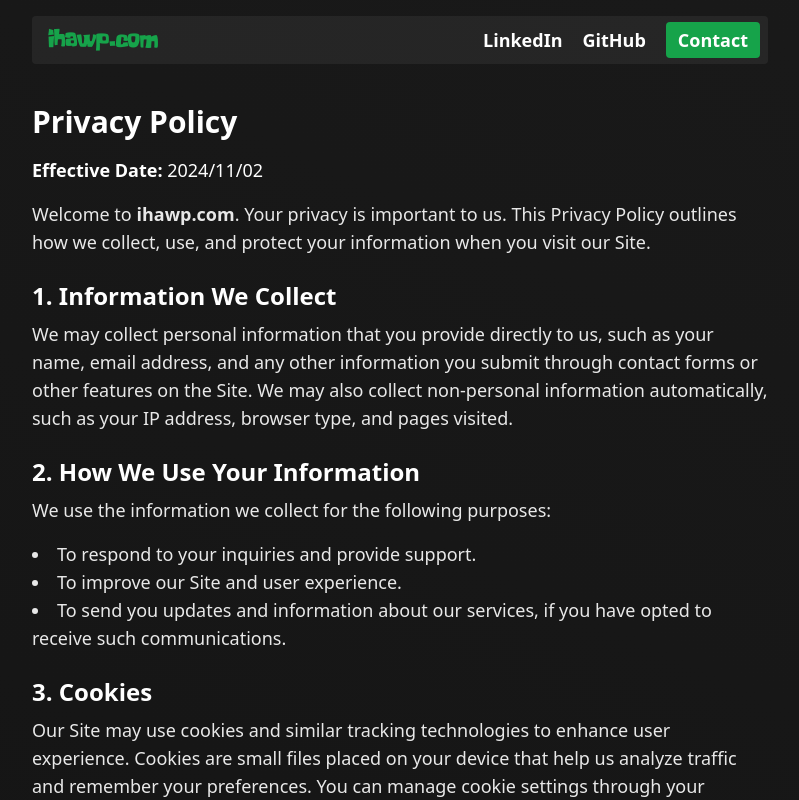
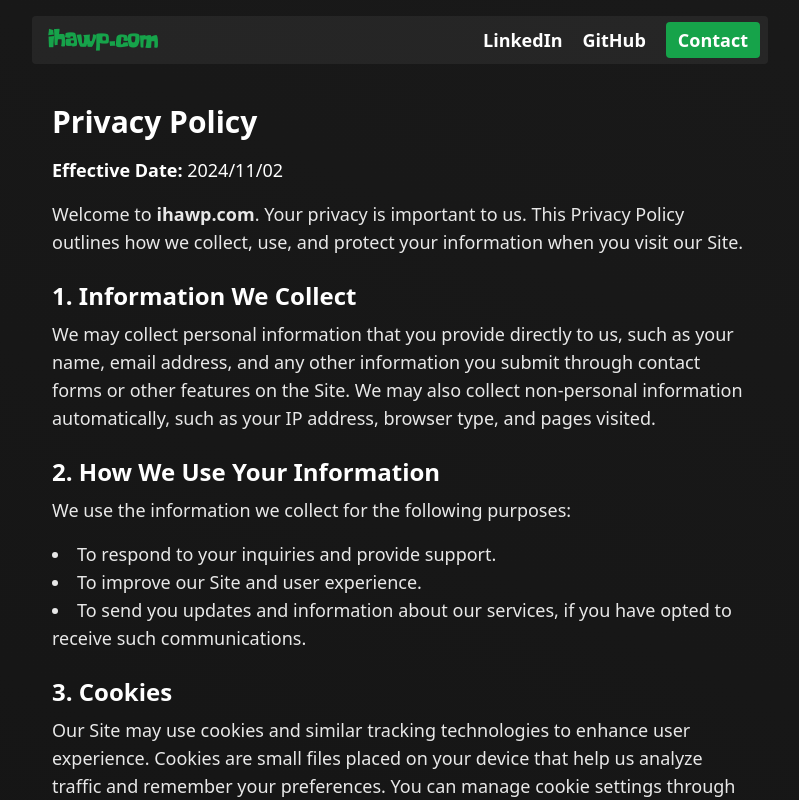
Before and after one commit to ihawp/portfolio, a React (Vite) app: page /privacy in a window 1280 px wide. Shown: the whole page, without its empty margins (240-1039 px from the left). Built offline with nearby package versions, Linux system fonts and the light colour scheme.

Commit message:
scrollToTop functional now! just had to add onclick, added x padding for privacy policy, added roadmap page (will be roadmap of next couple years (my professional plans)

```diff
--- a/src/App.tsx
+++ b/src/App.tsx
@@ -1,6 +1,7 @@
-import {useEffect} from 'react';
+import { useEffect } from 'react';
 import { Route, Routes, Link, useLocation } from 'react-router-dom';
 import Home from './page/Home';
+import Roadmap from './page/Roadmap';
 import PrivacyPolicy from "./page/PrivacyPolicy";
 import { FontAwesomeIcon } from '@fortawesome/react-fontawesome';
 
@@ -39,6 +40,7 @@ export default function App() {
                     <ScrollToTop />
                     <Routes>
                         <Route path="/" element={<Home/>}/>
+                        <Route path="/roadmap" element={<Roadmap/>}/>
                         <Route path="/privacy" element={<PrivacyPolicy/>}/>
                     </Routes>
                     <footer className={"flex text-lg pt-16 pb-32 sm:py-10 flex-col-reverse sm:flex-row sm:justify-start text-[#999] text-opacity-40"}>
@@ -62,7 +64,7 @@ export default function App() {
                                title={"Certificate of Front-End Web Development from Saskatchewan Polytechnic"}
                                target={"_blank"}><FontAwesomeIcon icon={['fas', 'square-check']}
                                                                   /></a>
-                            <Link to={'/privacy'} title={"Privacy Policy"}><FontAwesomeIcon icon={['fas', 'square-parking']}
+                            <Link to={'/privacy'} title={"Privacy Policy"} onClick={ScrollToTop}><FontAwesomeIcon icon={['fas', 'square-parking']}
                                                                                             /></Link>
                             <a href={"https://fontawesome.com/"} title={"Provider of Icons: Font Awesome v6"}
                                target={"_blank"}><FontAwesomeIcon icon={['fab', 'square-font-awesome-stroke']}
--- a/src/component/Project.tsx
+++ b/src/component/Project.tsx
@@ -1,5 +1,5 @@
 import { FC } from "react";
-import {Link} from 'react-router-dom';
+import { Link } from 'react-router-dom';
 import { FontAwesomeIcon } from "@fortawesome/react-fontawesome";
 import { projectData } from '../page/Home';
 import { IconName } from "@fortawesome/free-brands-svg-icons";
--- a/src/page/PrivacyPolicy.tsx
+++ b/src/page/PrivacyPolicy.tsx
@@ -1,6 +1,6 @@
 export default function PrivacyPolicy() {
     return (
-        <div className="max-w-3xl py-10">
+        <div className="max-w-3xl py-10 px-5">
             <h1 className="text-3xl font-bold mb-4">Privacy Policy</h1>
             <p className="mb-4"><strong>Effective Date:</strong> 2024/11/02</p>
             <p className="mb-4 opacity-90">
--- /dev/null
+++ b/src/page/Roadmap.tsx
@@ -0,0 +1,5 @@
+export default function Roadmap() {
+    return <>
+        <h1>wow this is some text</h1>
+    </>
+}
```
